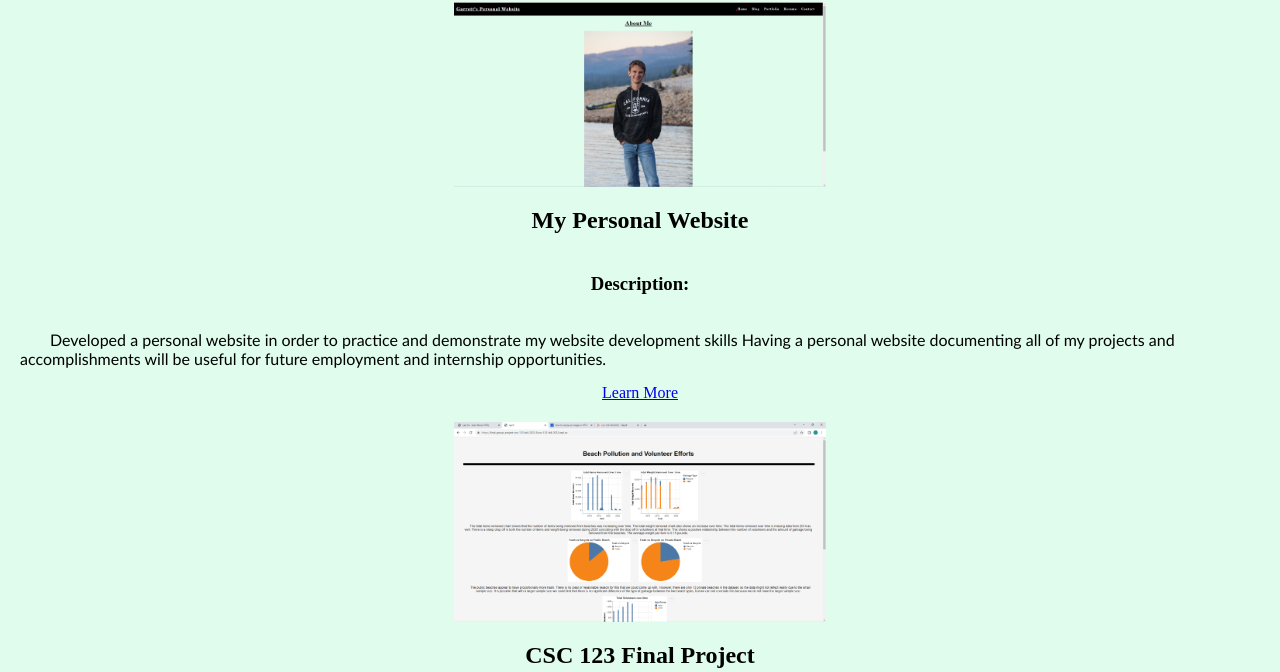
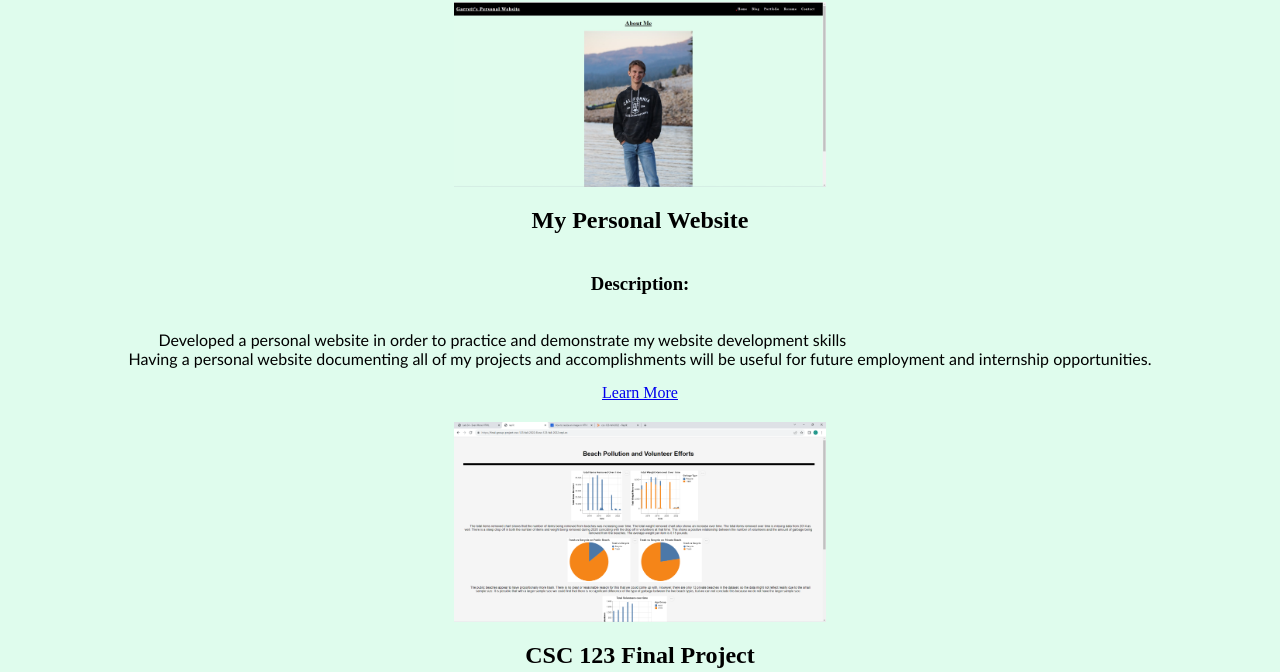
Before and after one commit to greinhard2003/greinhard2003.github.io, a plain HTML site: page portfolio.html in a window 1280 px wide. Shown: the part 128-800 px from the top of the page. Drawn offline with Linux system fonts and the light colour scheme.

Commit message:
feat: finishing touches

```diff
--- a/portfolio.html
+++ b/portfolio.html
@@ -25,7 +25,7 @@
                 <div class="project-details">
                 <h2 class="project-name">My Personal Website</h2>
                     <h3>Description:</h3>
-                        <p class="projct-description">Developed a personal website in order to practice and demonstrate my website development skills
+                        <p class="projct-description">Developed a personal website in order to practice and demonstrate my website development skills<br>
                             Having a personal website documenting all of my projects and accomplishments will be useful for future employment
                             and internship opportunities.
                         </p>
```
